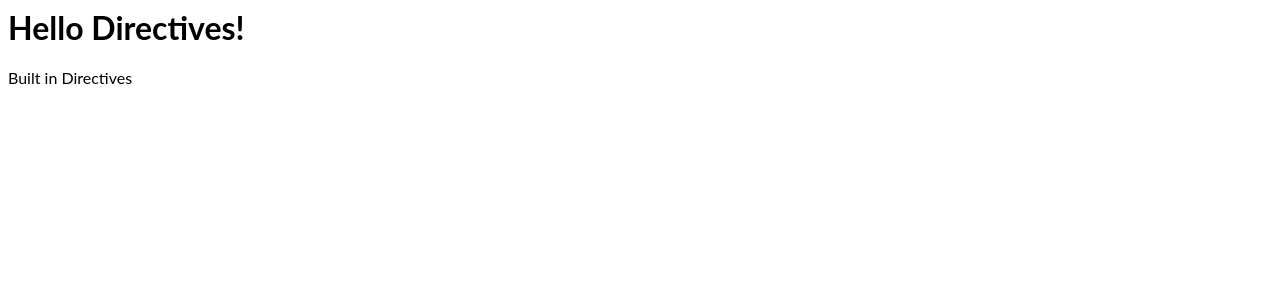
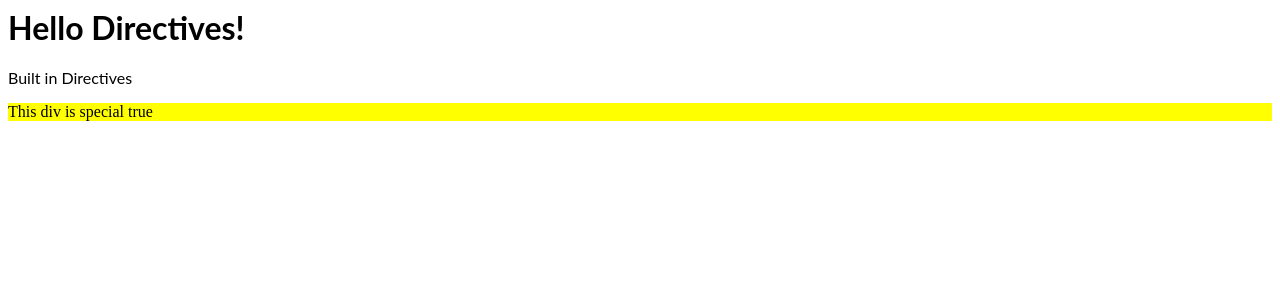
Before and after one commit to ShakibAhmed007/angular-dev-directives, an Angular app: page / in a window 1280 px wide. Shown: the top 300 px of the page. Built offline with nearby package versions, Linux system fonts and the light colour scheme.

Commit message:
3 files modified

```diff
--- a/src/app/built-in-directives/built-in-directives.component.css
+++ b/src/app/built-in-directives/built-in-directives.component.css
@@ -0,0 +1,7 @@
+.special {
+  background-color: yellow;
+}
+
+.normal {
+  background-color: cyan;
+}
--- a/src/app/built-in-directives/built-in-directives.component.html
+++ b/src/app/built-in-directives/built-in-directives.component.html
@@ -0,0 +1 @@
+<div [ngClass]="isSpecial ? 'special' : 'normal'">This div is special {{isSpecial}}</div>
--- a/src/app/built-in-directives/built-in-directives.component.ts
+++ b/src/app/built-in-directives/built-in-directives.component.ts
@@ -6,6 +6,8 @@ import { Component, OnInit } from '@angular/core';
   styleUrls: ['./built-in-directives.component.css']
 })
 export class BuiltInDirectivesComponent implements OnInit {
+  isSpecial = true;
+
   constructor() {}
 
   ngOnInit() {}
```
